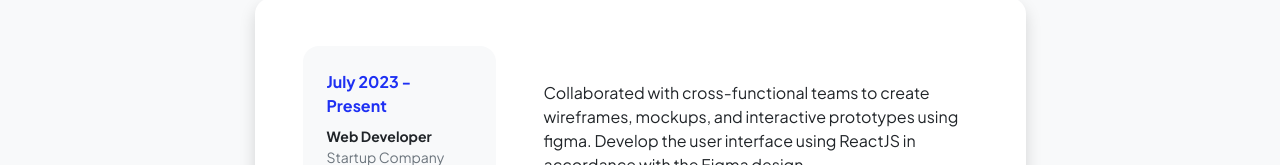
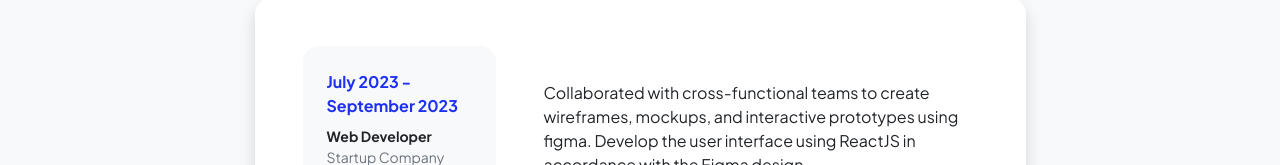
Before and after one commit to KingNelx/KingNelx_Dev, a plain HTML site: page resume.html in a window 1280 px wide. Shown: the part 290-455 px from the top of the page. Drawn offline with nearby package versions, Linux system fonts and the light colour scheme.

Commit message:
Update resume.html

```diff
--- a/resume.html
+++ b/resume.html
@@ -88,7 +88,7 @@
                     <div class="col text-center text-lg-start mb-4 mb-lg-0">
                       <div class="bg-light p-4 rounded-4">
                         <div class="text-primary fw-bolder mb-2">
-                          July 2023 - Present
+                          July 2023 - September 2023
                         </div>
                         <div class="small fw-bolder">Web Developer</div>
                         <div class="small text-muted">Startup Company</div>
```
